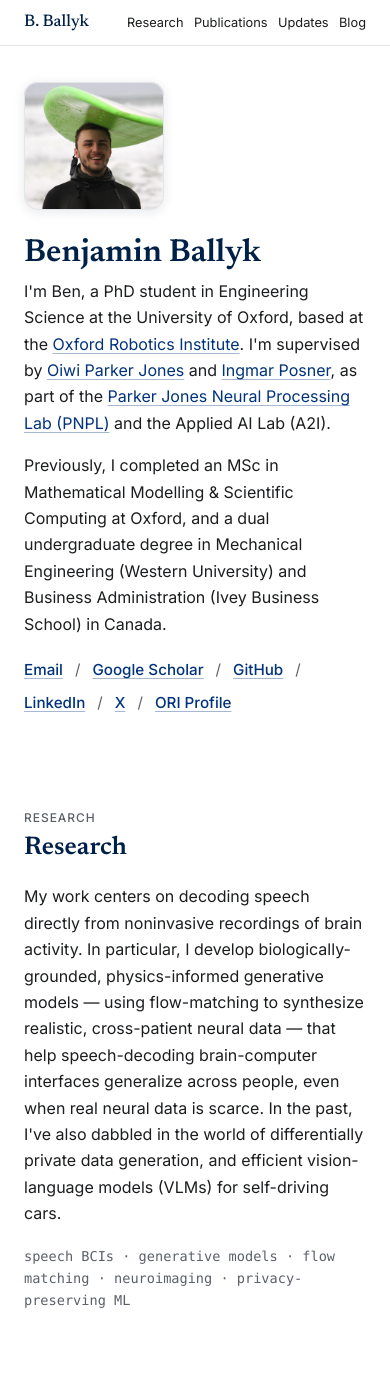
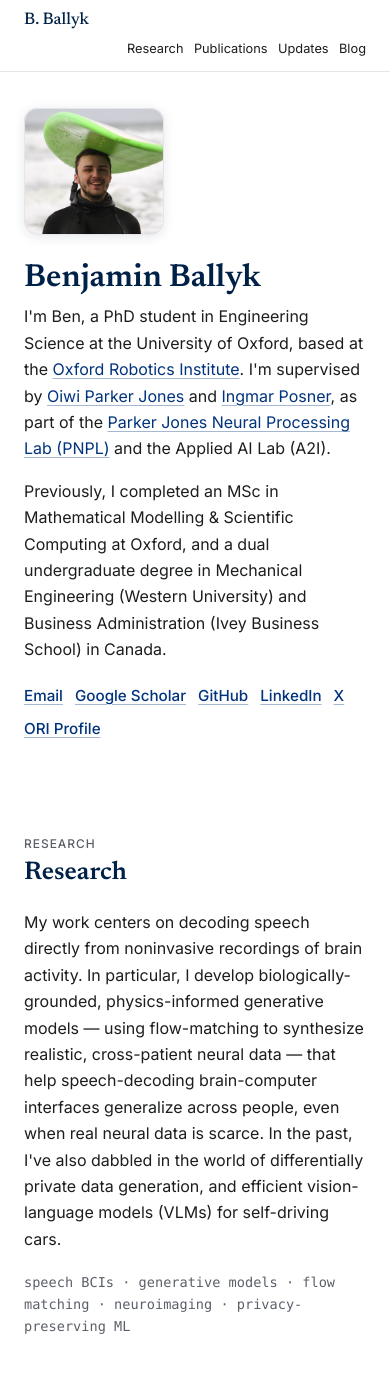
Before and after one commit to benballyk/benballyk.github.io, a Jekyll site: the page built from index.html, in a window 390 px wide and 1400 px high. Shown: the top 1373 px of the window. Built offline with Jekyll 4.4.1, drawn with Linux system fonts in a browser that asks for light colours.

Commit message:
Tighten responsive and accessibility details

```diff
--- a/_config.yml
+++ b/_config.yml
@@ -3,7 +3,9 @@ description: >-
   DPhil student in Engineering Science (Robotics) at the University of Oxford,
   working on brain-computer interfaces, generative modelling, and biologically-grounded machine learning.
 url: "https://benballyk.github.io"
-author: Benjamin Ballyk
+author:
+  name: Benjamin Ballyk
+  twitter: BenBallyk
 email: benjamin.ballyk@eng.ox.ac.uk
 lang: en-GB
 locale: en_GB
--- a/_layouts/default.html
+++ b/_layouts/default.html
@@ -1,5 +1,5 @@
 <!DOCTYPE html>
-<html lang="{{ site.lang | default: 'en-GB' }}">
+<html lang="{{ site.lang | default: 'en-GB' | escape }}">
 <head>
   <meta charset="utf-8">
   <meta name="viewport" content="width=device-width, initial-scale=1">
--- a/assets/css/style.css
+++ b/assets/css/style.css
@@ -61,6 +61,7 @@ a {
   color: var(--accent);
   text-decoration-line: underline;
   text-decoration-color: var(--accent-underline);
+  text-decoration-skip-ink: auto;
   text-decoration-thickness: 1px;
   text-underline-offset: 3px;
   transition: text-decoration-color 0.15s ease;
@@ -139,6 +140,7 @@ summary:focus-visible {
 .nav-links a {
   color: var(--text);
   text-decoration: none;
+  white-space: nowrap;
 }
 
 .nav-links a:hover,
@@ -150,10 +152,14 @@ summary:focus-visible {
 
 .hero {
   display: grid;
-  grid-template-columns: 1fr 240px;
+  grid-template-columns: minmax(0, 1fr) 240px;
   gap: 2.5rem;
   align-items: start;
   padding: 3rem 0 2.5rem;
+}
+
+.hero-text {
+  min-width: 0;
 }
 
 .hero-photo img {
@@ -407,6 +413,10 @@ section h2 {
   border-bottom: 1px solid var(--border);
 }
 
+.post-list li:last-child {
+  border-bottom: none;
+}
+
 .post-date {
   display: inline-block;
   min-width: 5rem;
@@ -448,6 +458,10 @@ section h2 {
 /* Responsive */
 
 @media (max-width: 700px) {
+  html {
+    scroll-padding-top: 96px;
+  }
+
   .nav-inner {
     gap: 0.55rem 0.75rem;
     padding-top: 0.75rem;
@@ -463,9 +477,11 @@ section h2 {
   }
 
   .nav-links {
+    flex: 0 0 100%;
     flex-wrap: nowrap;
     gap: 0.35rem 0.65rem;
     font-size: 0.8rem;
+    width: 100%;
   }
 
   .hero {
@@ -476,8 +492,13 @@ section h2 {
   }
 
   .hero-photo {
+    justify-self: start;
     order: -1;
     width: 140px;
+  }
+
+  .contact-row .sep {
+    display: none;
   }
 
   .hero h1 {
--- a/index.html
+++ b/index.html
@@ -21,15 +21,15 @@ description: "Personal website of Benjamin Ballyk, PhD student in Engineering Sc
       </p>
       <div class="contact-row">
         <a href="mailto:benjamin.ballyk@eng.ox.ac.uk">Email</a>
-        <span class="sep">/</span>
+        <span class="sep" aria-hidden="true">/</span>
         <a href="https://scholar.google.com/citations?hl=en&amp;user=c_QO_lsAAAAJ" target="_blank" rel="noopener noreferrer">Google Scholar</a>
-        <span class="sep">/</span>
+        <span class="sep" aria-hidden="true">/</span>
         <a href="https://github.com/benballyk" target="_blank" rel="noopener noreferrer">GitHub</a>
-        <span class="sep">/</span>
+        <span class="sep" aria-hidden="true">/</span>
         <a href="https://www.linkedin.com/in/ben-ballyk" target="_blank" rel="noopener noreferrer">LinkedIn</a>
-        <span class="sep">/</span>
+        <span class="sep" aria-hidden="true">/</span>
         <a href="https://x.com/BenBallyk" target="_blank" rel="noopener noreferrer">X</a>
-        <span class="sep">/</span>
+        <span class="sep" aria-hidden="true">/</span>
         <a href="https://ori.ox.ac.uk/people/ben-ballyk" target="_blank" rel="noopener noreferrer">ORI Profile</a>
       </div>
     </div>
@@ -60,21 +60,21 @@ description: "Personal website of Benjamin Ballyk, PhD student in Engineering Sc
       <li class="pub">
         <div class="pub-row{% if publication.thumb %} pub-row--with-thumb{% endif %}">
           {% if publication.thumb %}
-          <img class="pub-thumb" src="{{ publication.thumb | relative_url }}" alt="" width="96" height="96" loading="lazy">
+          <img class="pub-thumb" src="{{ publication.thumb | relative_url | escape }}" alt="" width="96" height="96" loading="lazy">
           {% endif %}
           <div class="pub-content">
             {% assign title_url = publication.links.pmlr | default: publication.links.arxiv | default: publication.links.pdf %}
-            <p class="pub-title">{% if title_url %}<a href="{{ title_url }}" target="_blank" rel="noopener noreferrer">{{ publication.title }}</a>{% else %}{{ publication.title }}{% endif %}</p>
+            <p class="pub-title">{% if title_url %}<a href="{{ title_url | escape }}" target="_blank" rel="noopener noreferrer">{{ publication.title | escape }}</a>{% else %}{{ publication.title | escape }}{% endif %}</p>
             <p class="pub-meta">
-              <span class="pub-venue">{{ publication.venue }} {{ publication.year }}{% if publication.venue_detail %} {{ publication.venue_detail }}{% endif %}{% if publication.citation %} &middot; {{ publication.citation }}{% endif %}</span>{% if publication.status %} <em class="pub-status">{{ publication.status }}</em>{% endif %}
+              <span class="pub-venue">{{ publication.venue | escape }} {{ publication.year | escape }}{% if publication.venue_detail %} {{ publication.venue_detail | escape }}{% endif %}{% if publication.citation %} &middot; {{ publication.citation | escape }}{% endif %}</span>{% if publication.status %} <em class="pub-status">{{ publication.status | escape }}</em>{% endif %}
             </p>
-            <p class="pub-authors">{% for author in publication.authors %}{% if author.me %}<strong>{{ author.name }}</strong>{% else %}{{ author.name }}{% endif %}{% unless forloop.last %}, {% endunless %}{% endfor %}</p>
+            <p class="pub-authors">{% for author in publication.authors %}{% if author.me %}<strong>{{ author.name | escape }}</strong>{% else %}{{ author.name | escape }}{% endif %}{% unless forloop.last %}, {% endunless %}{% endfor %}</p>
             {% if publication.links.pmlr or publication.links.arxiv or publication.links.pdf %}
-            <p class="pub-links" aria-label="Publication links">
-              {% if publication.links.pmlr %}<a class="link-chip" href="{{ publication.links.pmlr }}" target="_blank" rel="noopener noreferrer">PMLR</a>{% endif %}
-              {% if publication.links.arxiv %}<a class="link-chip" href="{{ publication.links.arxiv }}" target="_blank" rel="noopener noreferrer">arXiv</a>{% endif %}
-              {% if publication.links.pdf %}<a class="link-chip" href="{{ publication.links.pdf }}" target="_blank" rel="noopener noreferrer">PDF</a>{% endif %}
-            </p>
+            <div class="pub-links" role="group" aria-label="Links for {{ publication.title | escape }}">
+              {% if publication.links.pmlr %}<a class="link-chip" href="{{ publication.links.pmlr | escape }}" target="_blank" rel="noopener noreferrer">PMLR</a>{% endif %}
+              {% if publication.links.arxiv %}<a class="link-chip" href="{{ publication.links.arxiv | escape }}" target="_blank" rel="noopener noreferrer">arXiv</a>{% endif %}
+              {% if publication.links.pdf %}<a class="link-chip" href="{{ publication.links.pdf | escape }}" target="_blank" rel="noopener noreferrer">PDF</a>{% endif %}
+            </div>
             {% endif %}
           </div>
         </div>
@@ -90,7 +90,7 @@ description: "Personal website of Benjamin Ballyk, PhD student in Engineering Sc
     <ul class="news-list">
       {% for item in site.data.news limit: 5 %}
       <li>
-        <span class="news-date">{{ item.date }}</span>
+        <span class="news-date">{{ item.date | escape }}</span>
         <span class="news-text">{{ item.text }}</span>
       </li>
       {% endfor %}
@@ -102,7 +102,7 @@ description: "Personal website of Benjamin Ballyk, PhD student in Engineering Sc
       <ul class="news-list news-list--earlier">
         {% for item in site.data.news offset: 5 %}
         <li>
-          <span class="news-date">{{ item.date }}</span>
+          <span class="news-date">{{ item.date | escape }}</span>
           <span class="news-text">{{ item.text }}</span>
         </li>
         {% endfor %}
```
Also changed, not shown: README.md.
